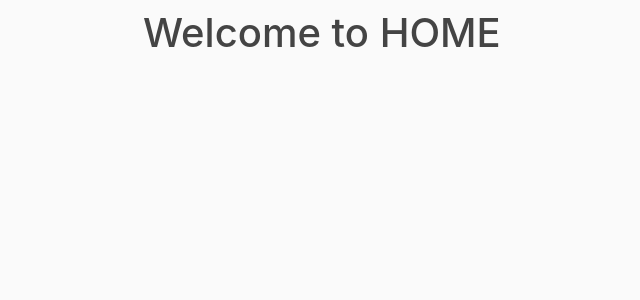
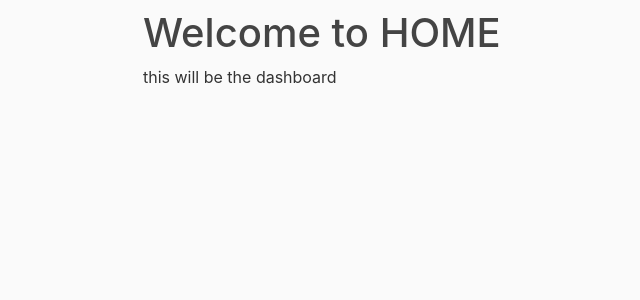
Before and after one commit to Shahrozjd/RideSafely, a Django app: template FYP/account/templates/account/home.html in a window 1280 px wide. Shown: the part 71-371 px from the top of the page, without its empty margins (72-712 px from the left). Run offline with Django 3.2, Linux system fonts and the light colour scheme; the template is opened without the code that fills it, so the values that code supplies are empty; some libraries are stand-ins or nearby versions.

Commit message:
Update home.html

```diff
--- a/FYP/account/templates/account/home.html
+++ b/FYP/account/templates/account/home.html
@@ -13,7 +13,7 @@
 
     <h1>Welcome to HOME</h1>
 
-
+    this will be the dashboard
 
 </body>
 </html>
```
